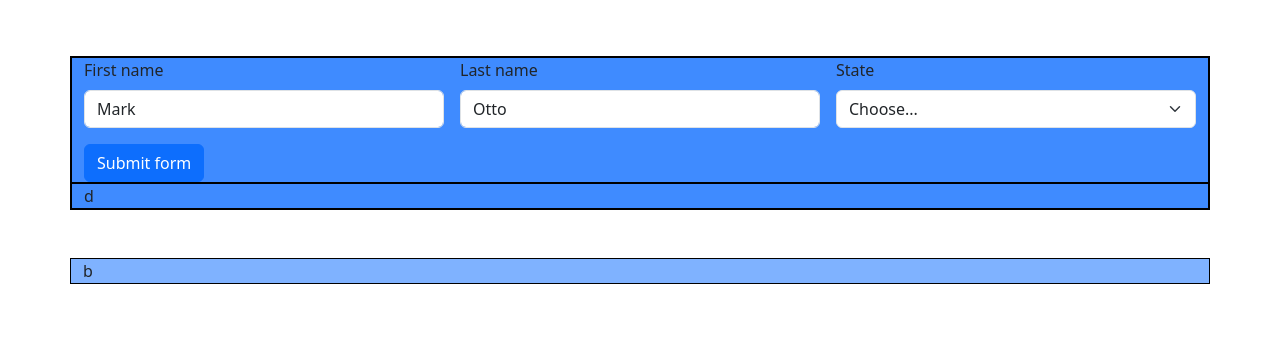
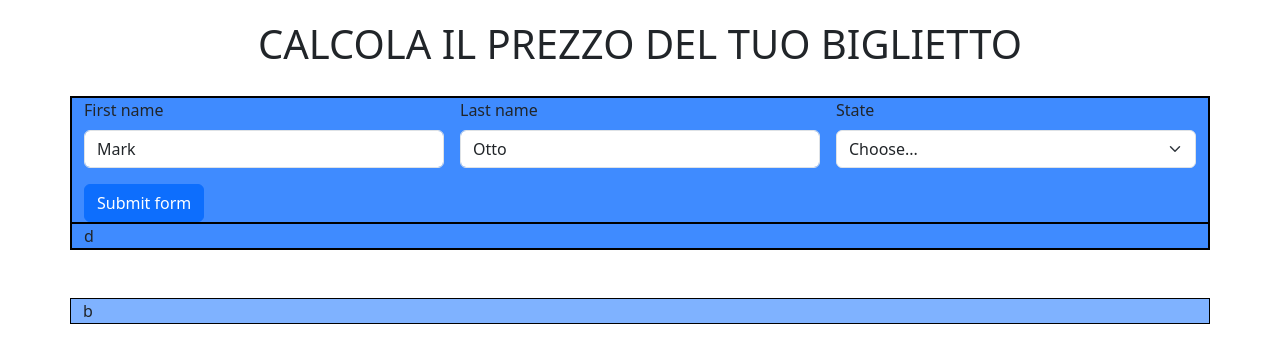
Before and after one commit to AnotherDebug/js-biglietto-treno-form, a plain HTML site: page index.html in a window 1280 px wide. Drawn offline with nearby package versions, Linux system fonts and the light colour scheme.

Commit message:
[UPDATE]: file style

```diff
--- a/assets/css/style.css
+++ b/assets/css/style.css
@@ -5,7 +5,8 @@
 h1 {
     text-align: center;
     text-transform: uppercase;
-    color: white;
+    /* color: white; */
+    padding: 20px 0;
 }
 
 
```
